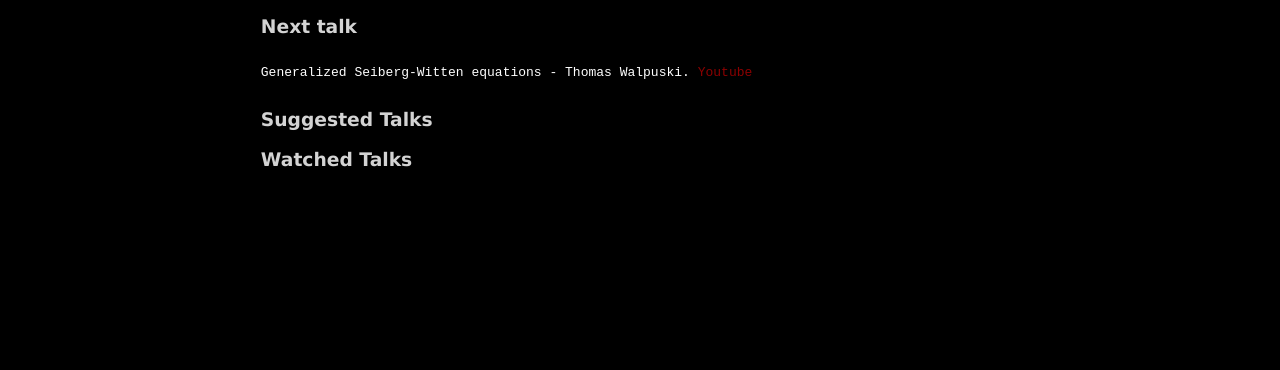
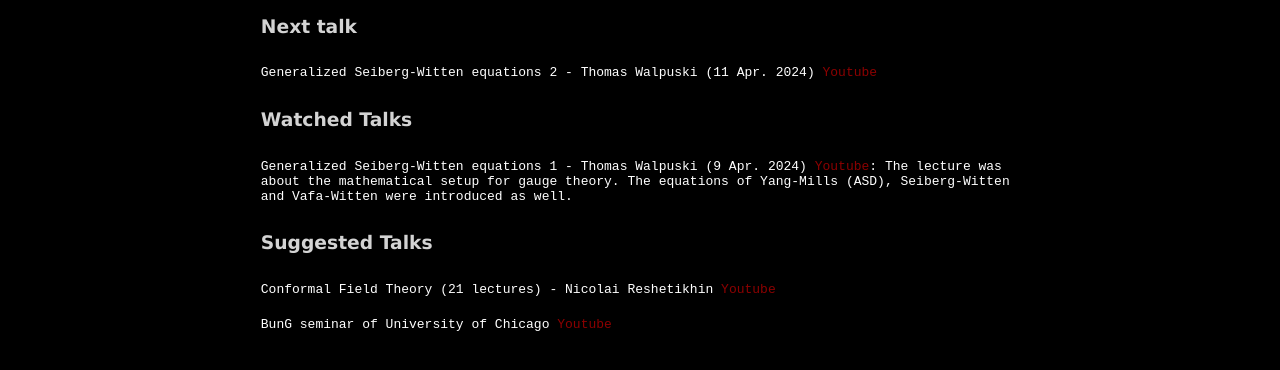
Before and after one commit to bmbekesi/bmbekesi.github.io, a plain HTML site: page ytseminar.html in a window 1280 px wide. Shown: the part 224-594 px from the top of the page. Drawn offline with Linux system fonts and the light colour scheme.

Commit message:
Update ytseminar.html

```diff
--- a/ytseminar.html
+++ b/ytseminar.html
@@ -23,14 +23,25 @@
 <h3> Next talk </h3>
 
 <ol class="project">
-  <li class="projectitem"> Generalized Seiberg-Witten equations - Thomas Walpuski. <a class="clicklink" href="https://www.youtube.com/watch?v=7CjylU3H7pA ">Youtube</a>  </li>
+  <li class="projectitem"> Generalized Seiberg-Witten equations 2 - Thomas Walpuski (11 Apr. 2024) <a class="clicklink" href="https://www.youtube.com/watch?v=7CjylU3H7pA ">Youtube</a>  </li>
+</ol>
+
+<h3> Watched Talks </h3>
+
+<ol class="project">
+  <li class="projectitem"> Generalized Seiberg-Witten equations 1 - Thomas Walpuski (9 Apr. 2024) <a class="clicklink" href="https://www.youtube.com/watch?v=RDUl-O_QUOk ">Youtube</a>: The lecture was about the mathematical setup for gauge theory. The equations of Yang-Mills (ASD), Seiberg-Witten and Vafa-Witten were introduced as well. </li>
+</ol>
+
+<h3> Suggested Talks </h3>
+
+<ol class="project">
+	<li class="projectitem"> Conformal Field Theory (21 lectures) - Nicolai Reshetikhin <a class="clicklink" href="https://www.youtube.com/watch?v=RDUl-O_QUOk ">Youtube</a>  </li>
+	<li class="projectitem"> BunG seminar of University of Chicago <a class="clicklink" href="https://www.youtube.com/@bungseminar/videos ">Youtube</a>  </li>
+
+
 </ol>
 
 
 
-<h3> Suggested Talks </h3>
-
-<h3> Watched Talks </h3>
-
 </body>
 </html>
```
